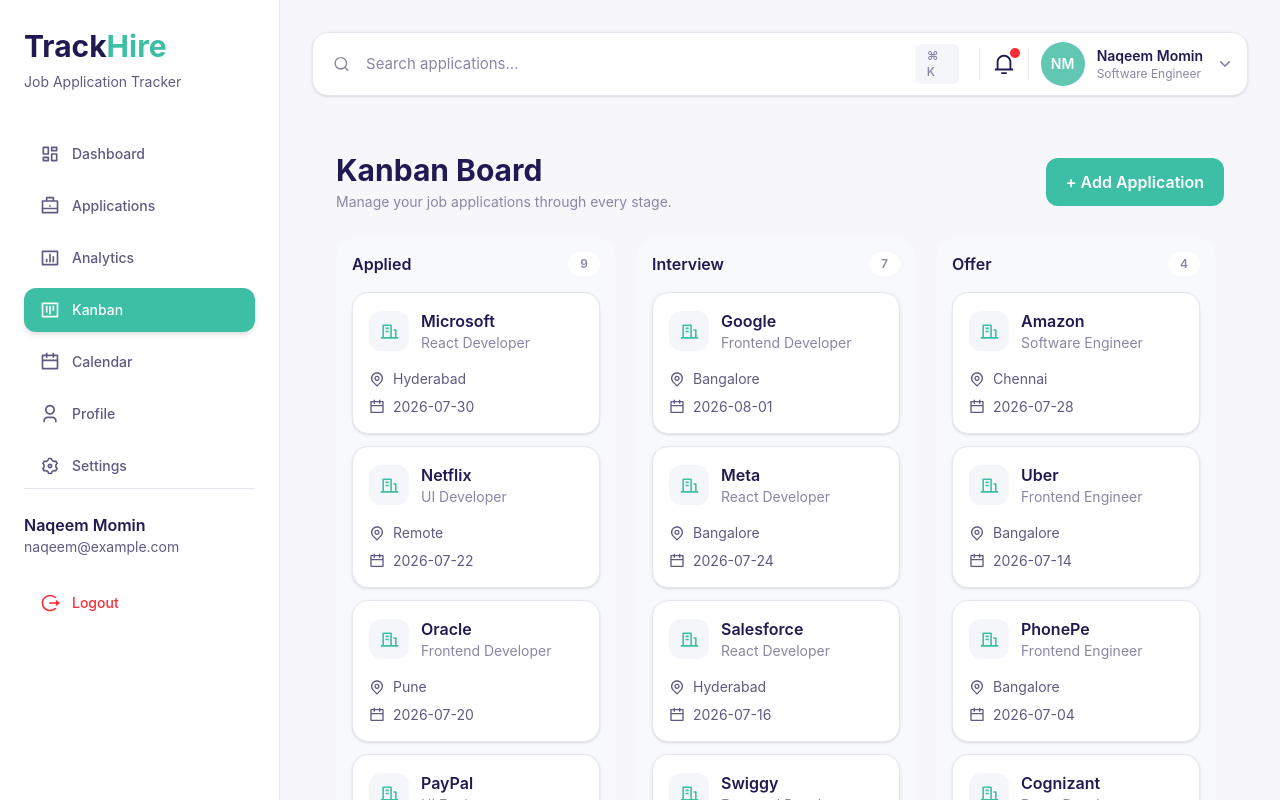
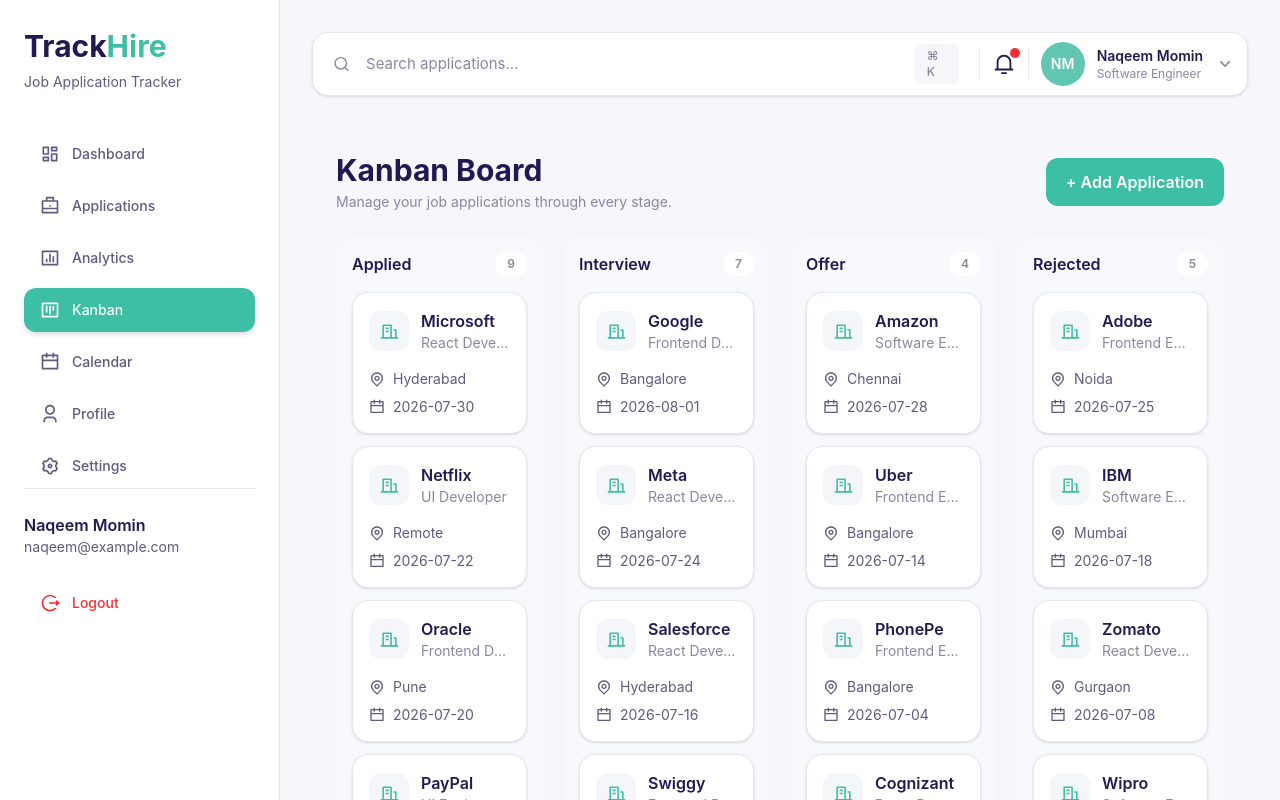
Before and after one commit to MohdNaqeem/TrackHire, a React (Vite) app: page /dashboard/kanban in a window 1280 px wide. Shown: the top 800 px of the page. Built offline with nearby package versions, Linux system fonts and the light colour scheme.

Commit message:
fix kanban board cards style

```diff
--- a/src/components/Kanban/KanbanBoard.jsx
+++ b/src/components/Kanban/KanbanBoard.jsx
@@ -19,7 +19,7 @@
   );
 
   return (
-    <div className="flex gap-5 overflow-x-auto pb-4">
+    <div className="grid min-w-0 grid-cols-1 gap-5 md:grid-cols-2 xl:grid-cols-4">
       <KanbanColumn
         title="Applied"
         applications={appliedApplications}
--- a/src/components/Kanban/KanbanCard.jsx
+++ b/src/components/Kanban/KanbanCard.jsx
@@ -1,44 +1,34 @@
 import { RiBuildingLine, RiMapPinLine, RiCalendarLine } from "react-icons/ri";
 
-const KanbanCard = ({
-  company,
-  position,
-  location,
-  appliedDate,
-}) => {
+const KanbanCard = ({ company, position, location, appliedDate }) => {
   return (
-    <div className="rounded-2xl border border-[#E7E7EF] bg-white p-4 shadow-sm transition-all duration-300 hover:-translate-y-1 hover:shadow-md">
+    <div className="min-w-0 rounded-2xl border border-[#E7E7EF] bg-white p-4 shadow-sm transition-all duration-300 hover:-translate-y-1 hover:shadow-md">
       {/* Company */}
-      <div className="flex items-start justify-between">
-        <div className="flex items-center gap-3">
-          <div className="flex h-10 w-10 items-center justify-center rounded-xl bg-[#F5F6FA]">
-            <RiBuildingLine
-              size={19}
-              className="text-[#3CBFA4]"
-            />
+      <div className="flex min-w-0 items-start">
+        <div className="flex min-w-0 items-center gap-3">
+          <div className="flex h-10 w-10 shrink-0 items-center justify-center rounded-xl bg-[#F5F6FA]">
+            <RiBuildingLine size={19} className="text-[#3CBFA4]" />
           </div>
 
-          <div>
-            <h3 className="font-semibold text-[#211A52]">
-              {company}
-            </h3>
+          <div className="min-w-0">
+            <h3 className="truncate font-semibold text-[#211A52]">{company}</h3>
 
-            <p className="text-sm text-[#8A86A3]">
-              {position}
-            </p>
+            <p className="truncate text-sm text-[#8A86A3]">{position}</p>
           </div>
         </div>
       </div>
 
       {/* Details */}
       <div className="mt-4 space-y-2">
-        <div className="flex items-center gap-2 text-sm text-[#5F5B80]">
-          <RiMapPinLine size={16} />
-          <span>{location}</span>
+        <div className="flex min-w-0 items-center gap-2 text-sm text-[#5F5B80]">
+          <RiMapPinLine size={16} className="shrink-0" />
+
+          <span className="truncate">{location}</span>
         </div>
 
         <div className="flex items-center gap-2 text-sm text-[#5F5B80]">
-          <RiCalendarLine size={16} />
+          <RiCalendarLine size={16} className="shrink-0" />
+
           <span>{appliedDate}</span>
         </div>
       </div>
--- a/src/components/Kanban/KanbanColumn.jsx
+++ b/src/components/Kanban/KanbanColumn.jsx
@@ -2,7 +2,7 @@
 
 const KanbanColumn = ({ title, applications }) => {
   return (
-    <div className="flex min-h-[500px] min-w-[280px] flex-1 flex-col rounded-3xl bg-[#F8F9FC] p-4">
+    <div className="min-w-0 rounded-3xl bg-[#F8F9FC] p-4">
       {/* Column Header */}
       <div className="mb-4 flex items-center justify-between">
         <h2 className="font-semibold text-[#211A52]">
```
